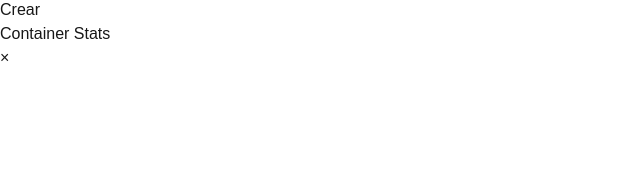
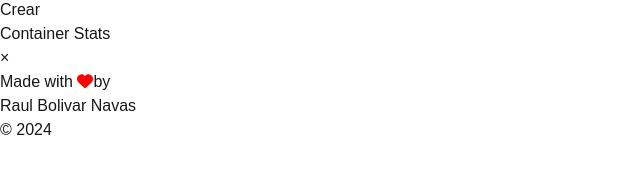
Before and after one commit to raulrobinson/docker-app-tool, a Next.js app: page /containers in a window 1280 px wide. Shown: the part 364-538 px from the top of the page, without its empty margins (0-640 px from the left). Built offline with nearby package versions, Linux system fonts and the light colour scheme; no server answers.

Commit message:
enable footer

```diff
--- a/src/app/components/footer.tsx
+++ b/src/app/components/footer.tsx
@@ -4,15 +4,15 @@ import { faHeart } from '@fortawesome/free-solid-svg-icons';
 function Footer() {
     const currentYear = new Date().getFullYear();
     return (
-        <footer className="text-white absolute bottom-0 left-0 w-full flex flex-col items-center z-20">
-            <div className="text-center py-2 px-2 rounded-lg mx-2 my-2">
-                <p className="flex items-center justify-center text-xs whitespace-nowrap">
+        <footer className="text-white absolute bottom-0 left-0 w-full flex justify-center items-center z-20 pb-4">
+            <div className="text-center flex items-center space-x-2">
+                <p className="text-xs whitespace-nowrap">
                     Made with{' '}
-                    <FontAwesomeIcon icon={faHeart} style={{ color: 'red', width: '1rem'}} className="mx-1" />
+                    <FontAwesomeIcon icon={faHeart} style={{ color: 'red', width: '1rem' }} className="mx-1" />
                     by
                 </p>
-                <p className="flex items-center font-bold justify-center text-xs whitespace-nowrap">Raul Bolivar Navas</p>
-                <p className="flex items-center justify-center text-xs whitespace-nowrap">@ {currentYear}</p>
+                <p className="font-bold text-xs whitespace-nowrap">Raul Bolivar Navas</p>
+                <p className="text-xs whitespace-nowrap">© {currentYear}</p>
             </div>
         </footer>
     );
--- a/src/app/containers/page.tsx
+++ b/src/app/containers/page.tsx
@@ -350,6 +350,7 @@ const ContainerList = () => {
                     </button>
                 </form>*/}
             {/*}</div>*/}
+            <Footer/>
         </div>
     );
 }
--- a/src/app/page.tsx
+++ b/src/app/page.tsx
@@ -1,11 +1,9 @@
 import ContainerList from "@/app/containers/page";
-import Footer from "@/app/components/footer";
 
 export default function Home() {
     return (
         <div>
             <ContainerList/>
-            <Footer/>
         </div>
     );
 }
```
